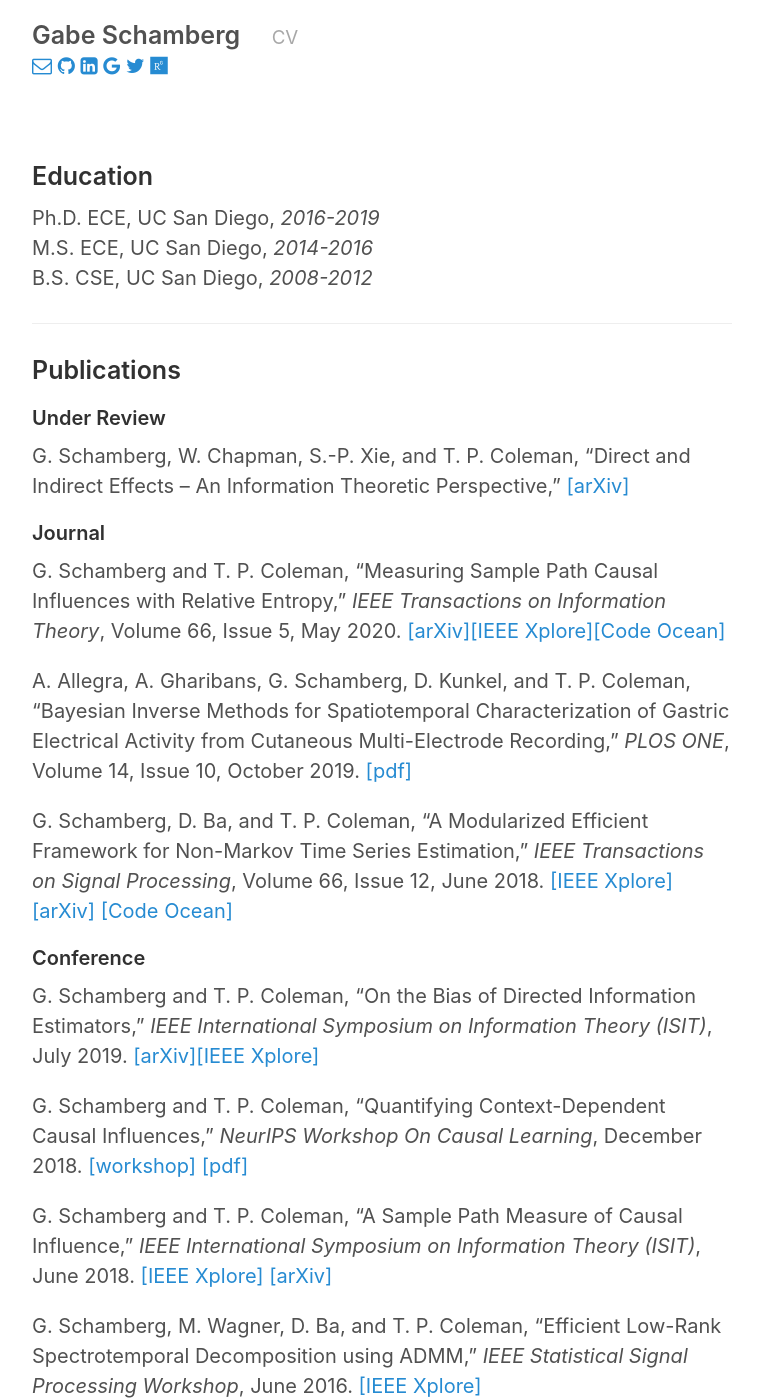
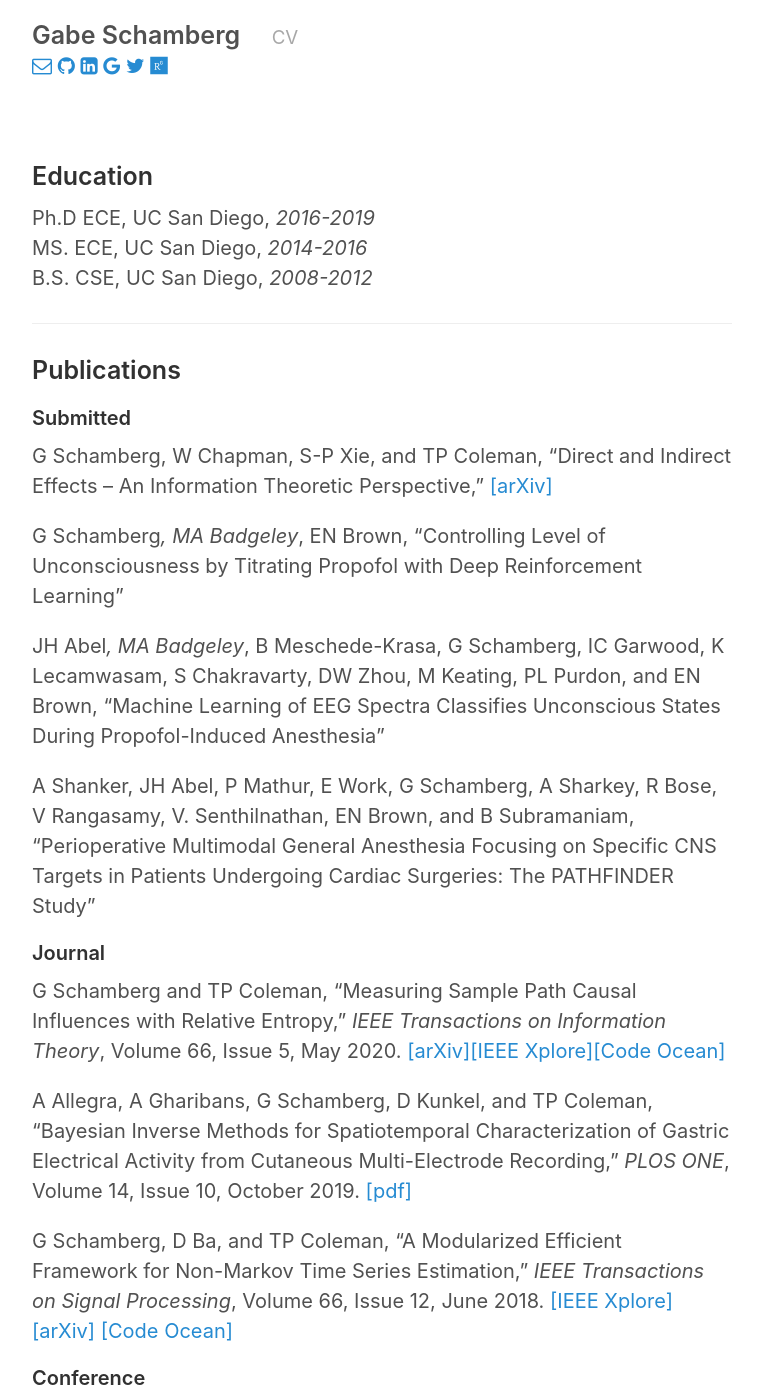
Before and after one commit to gabeschamberg/gabeschamberg.github.io, a Jekyll site: the page built from cv.md, in a window 1280 px wide and 1400 px high. Shown: the whole window, without its empty margins (258-1020 px from the left). Built offline with Jekyll 4.4.1, drawn with Linux system fonts in a browser that asks for light colours; nearby versions of some CDN libraries; some of the changed text lies outside the part shown.

Commit message:
updating cv

```diff
--- a/cv.md
+++ b/cv.md
@@ -5,26 +5,32 @@ title: CV
 
 ### Education
 
-Ph.D. ECE, UC San Diego, *2016-2019* \\
-M.S. ECE, UC San Diego, *2014-2016* \\
+Ph.D ECE, UC San Diego, *2016-2019* \\
+MS. ECE, UC San Diego, *2014-2016* \\
 B.S. CSE, UC San Diego, *2008-2012*
 
 -----
 
 ### Publications
 
-#### Under Review
+#### Submitted
 
-G. Schamberg, W. Chapman, S.-P. Xie, and T. P. Coleman, "Direct and Indirect Effects -- An Information Theoretic Perspective," [[arXiv]](https://arxiv.org/abs/1912.10508)
+G Schamberg, W Chapman, S-P Xie, and TP Coleman, "Direct and Indirect Effects -- An Information Theoretic Perspective," [[arXiv]](https://arxiv.org/abs/1912.10508)
+
+G Schamberg*, MA Badgeley*, EN Brown, "Controlling Level of Unconsciousness by Titrating Propofol with Deep Reinforcement Learning"
+
+JH Abel*, MA Badgeley*, B Meschede-Krasa, G Schamberg, IC Garwood, K Lecamwasam, S Chakravarty, DW Zhou, M Keating, PL Purdon, and EN Brown, "Machine Learning of EEG Spectra Classifies Unconscious States During Propofol-Induced Anesthesia"
+
+A Shanker, JH Abel, P Mathur, E Work, G Schamberg, A Sharkey, R Bose, V Rangasamy, V. Senthilnathan, EN Brown, and B Subramaniam, “Perioperative Multimodal General Anesthesia Focusing on Specific CNS Targets in Patients Undergoing Cardiac Surgeries: The PATHFINDER Study”
 
 #### Journal
 
-G. Schamberg and T. P. Coleman, "Measuring Sample Path Causal Influences with Relative Entropy," *IEEE Transactions on Information Theory*, Volume 66, Issue 5, May 2020.
+G Schamberg and TP Coleman, "Measuring Sample Path Causal Influences with Relative Entropy," *IEEE Transactions on Information Theory*, Volume 66, Issue 5, May 2020.
 [[arXiv]](https://arxiv.org/abs/1810.05250)[[IEEE Xplore]](https://ieeexplore.ieee.org/document/8856271)[[Code Ocean]](https://codeocean.com/capsule/8353473/tree/v1)
 
-A. Allegra, A. Gharibans, G. Schamberg, D. Kunkel, and T. P. Coleman, “Bayesian Inverse Methods for Spatiotemporal Characterization of Gastric Electrical Activity from Cutaneous Multi-Electrode Recording,” *PLOS ONE*, Volume 14, Issue 10, October 2019. [[pdf]](https://journals.plos.org/plosone/article/file?id=10.1371/journal.pone.0220315&type=printable)
+A Allegra, A Gharibans, G Schamberg, D Kunkel, and TP Coleman, “Bayesian Inverse Methods for Spatiotemporal Characterization of Gastric Electrical Activity from Cutaneous Multi-Electrode Recording,” *PLOS ONE*, Volume 14, Issue 10, October 2019. [[pdf]](https://journals.plos.org/plosone/article/file?id=10.1371/journal.pone.0220315&type=printable)
 
-G. Schamberg, D. Ba, and T. P. Coleman, “A Modularized Efficient Framework for
+G Schamberg, D Ba, and TP Coleman, “A Modularized Efficient Framework for
 Non-Markov Time Series Estimation,” *IEEE Transactions on Signal Processing*, Volume 66, Issue 12, June 2018.
 [[IEEE Xplore]](https://ieeexplore.ieee.org/document/8259364/)
 [[arXiv]](https://arxiv.org/abs/1706.04685)
@@ -32,16 +38,16 @@ Non-Markov Time Series Estimation,” *IEEE Transactions on Signal Processing*,
 
 #### Conference
 
-G. Schamberg and T. P. Coleman, "On the Bias of Directed Information Estimators," *IEEE International Symposium on Information Theory (ISIT)*, July 2019.
+G Schamberg and TP Coleman, "On the Bias of Directed Information Estimators," *IEEE International Symposium on Information Theory (ISIT)*, July 2019.
 [[arXiv]](https://arxiv.org/abs/1902.00580)[[IEEE Xplore]](https://ieeexplore.ieee.org/document/8849531/)
 
-G. Schamberg and T. P. Coleman, "Quantifying Context-Dependent Causal Influences," *NeurIPS Workshop On Causal Learning*, December 2018. [[workshop]](https://sites.google.com/view/nips2018causallearning/home) [[pdf]]({{ site.url }}/assets/papers/2018neurips.pdf)
+G Schamberg and TP Coleman, "Quantifying Context-Dependent Causal Influences," *NeurIPS Workshop On Causal Learning*, December 2018. [[workshop]](https://sites.google.com/view/nips2018causallearning/home) [[pdf]]({{ site.url }}/assets/papers/2018neurips.pdf)
 
-G. Schamberg and T. P. Coleman, "A Sample Path Measure of Causal Influence," *IEEE International Symposium on Information Theory (ISIT)*, June 2018.
+G Schamberg and TP Coleman, "A Sample Path Measure of Causal Influence," *IEEE International Symposium on Information Theory (ISIT)*, June 2018.
 [[IEEE Xplore]](https://ieeexplore.ieee.org/document/8437627/)
 [[arXiv]](https://arxiv.org/abs/1805.03333)
 
-G. Schamberg, M. Wagner, D. Ba, and T. P. Coleman, “Efficient Low-Rank Spectrotemporal Decomposition using ADMM,” *IEEE Statistical Signal Processing Workshop*, June 2016.
+G Schamberg, M Wagner, D Ba, and TP Coleman, “Efficient Low-Rank Spectrotemporal Decomposition using ADMM,” *IEEE Statistical Signal Processing Workshop*, June 2016.
 [[IEEE Xplore]](http://ieeexplore.ieee.org/document/7551797/)
 
 #### Thesis
```
